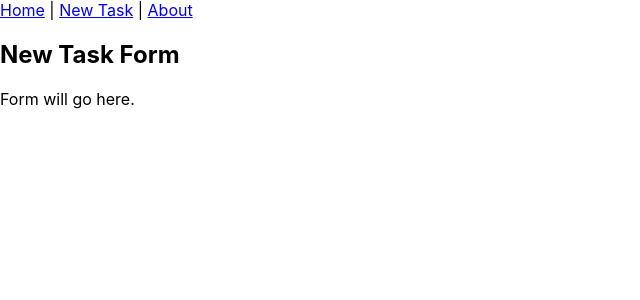
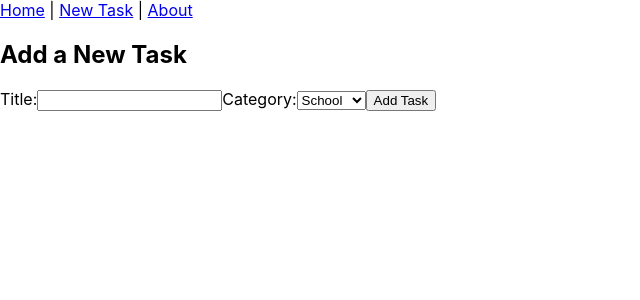
Before and after one commit to isaiah2k/task-manager-frontend, a React (Create React App) app: page /new in a window 1280 px wide. Shown: the top 300 px of the page, without its empty margins (0-640 px from the left). Built offline with nearby package versions, Linux system fonts and the light colour scheme.

Commit message:
updates NewTaskForm

```diff
--- a/src/Components/NewTaskForm.js
+++ b/src/Components/NewTaskForm.js
@@ -1,9 +1,26 @@
 function NewTaskForm() {
   return (
-    <div>
-      <h2>New Task Form</h2>
-      <p>Form will go here.</p>
-    </div>
+    <form>
+      <h2>Add a New Task</h2>
+
+      <label>
+        Title:
+        <input/>
+      </label>
+
+      <label>
+        Category:
+        <select>
+          <option>School</option>
+          <option>Health</option>
+          <option>Chores</option>
+          <option>Mental</option>
+          <option>Errands</option>
+        </select>
+      </label>
+
+      <button>Add Task</button>
+    </form>
   )
 }
 
```
